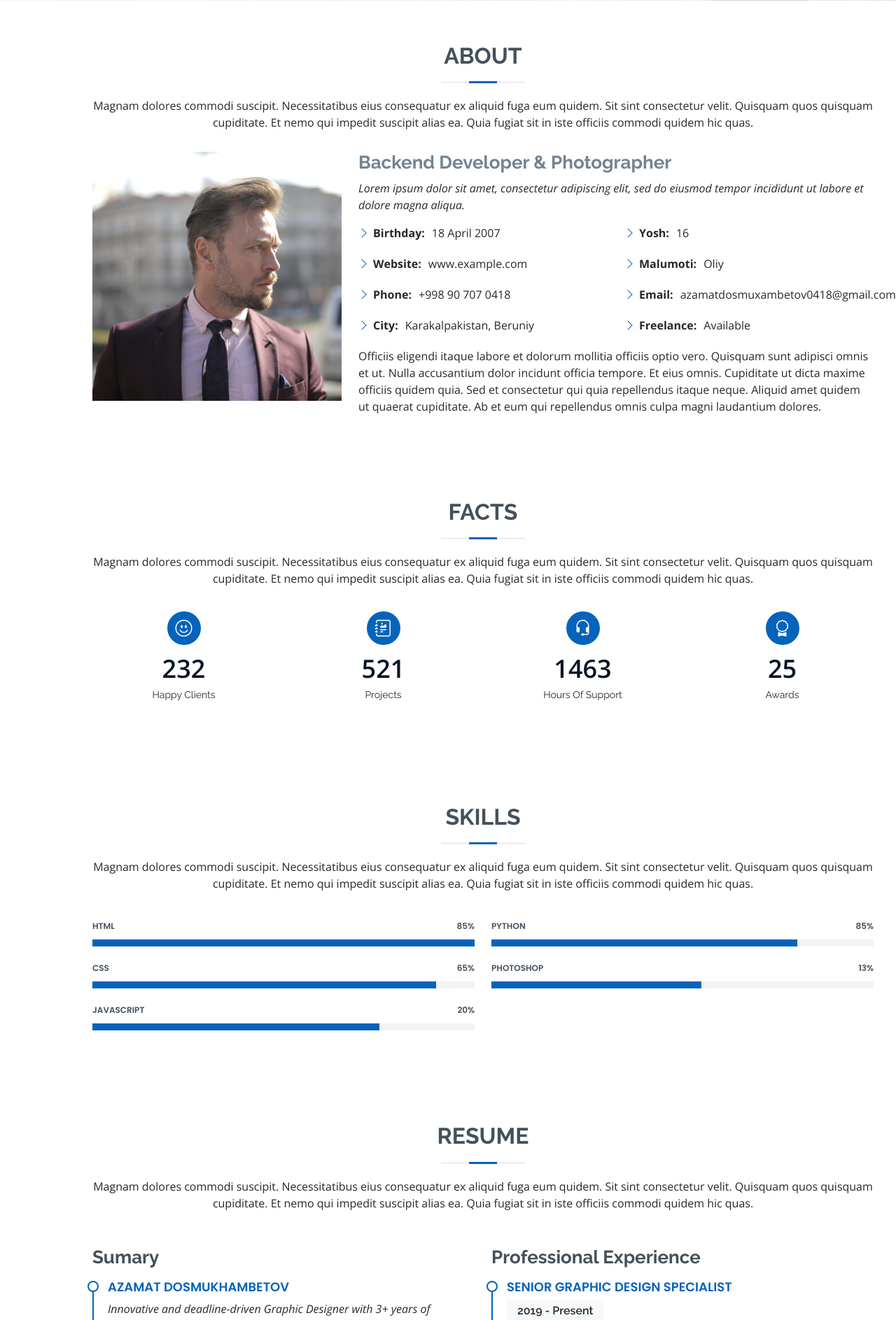
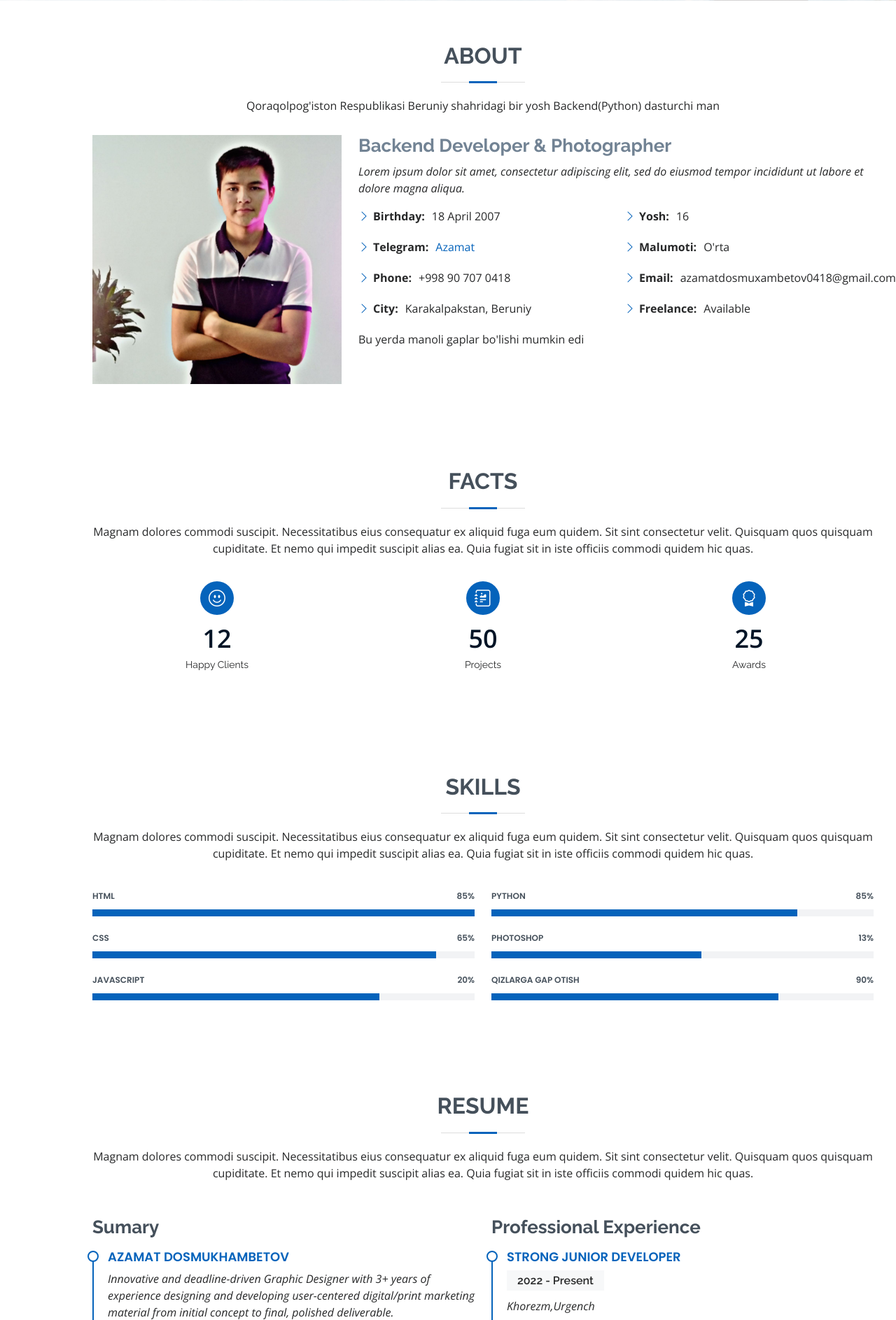
Before and after one commit to azamat684/shaxsiy-sayt, a Django app: page / in a window 1280 px wide. Shown: the part 799-2686 px from the top of the page at 70% size. Run offline with Django 3.2, Linux system fonts and the light colour scheme; some libraries are stand-ins or nearby versions.

Commit message:
fixed: updated

```diff
--- a/core/settings.py
+++ b/core/settings.py
@@ -11,7 +11,7 @@ https://docs.djangoproject.com/en/3.2/ref/settings/
 """
 
 from pathlib import Path
-
+import os
 # Build paths inside the project like this: BASE_DIR / 'subdir'.
 BASE_DIR = Path(__file__).resolve().parent.parent
 
@@ -23,9 +23,9 @@ BASE_DIR = Path(__file__).resolve().parent.parent
 SECRET_KEY = 'django-insecure-dv%8ii&w+fi2l7%cm#jx*al02+r==u)lv4(y*010d8qp1q&n!a'
 
 # SECURITY WARNING: don't run with debug turned on in production!
-DEBUG = False
+DEBUG = True
 
-ALLOWED_HOSTS = ['*']
+ALLOWED_HOSTS = []
 
 
 # Application definition
--- a/core/urls.py
+++ b/core/urls.py
@@ -29,13 +29,13 @@ urlpatterns = [
     path('',include("main.urls"))
 ]
 
-
-urlpatterns += static(
-    settings.MEDIA_URL,
-    document_root=settings.MEDIA_ROOT
-)
-
 urlpatterns += static(
     settings.STATIC_URL,
     document_root=settings.STATICFILES_DIRS
 )
+
+if settings.DEBUG:
+    urlpatterns += static(
+        settings.MEDIA_URL,
+        document_root=settings.MEDIA_ROOT
+    )
--- a/main/urls.py
+++ b/main/urls.py
@@ -1,5 +1,5 @@
 from django.urls import path
-from .views import index,about,contact,hero,resume,services,portfolio
+from .views import index,about,contact,hero,resume,services,portfolio,portfolio_details
 urlpatterns =[
     path('',index,name='index'),
     path('about/',about,name="about"),
@@ -7,5 +7,6 @@ urlpatterns =[
     path('hero/',hero,name="hero"),
     path('resume/',resume,name="resume"),
     path('portfolio/',portfolio,name="portfolio"),
-    path('services/',services,name='services')
+    path('services/',services,name='services'),
+    path('portfolio-details/',portfolio_details,name="portfolio-details")
 ]
--- a/main/views.py
+++ b/main/views.py
@@ -21,3 +21,6 @@ def portfolio(request):
 
 def services(request):
     return render(request,"index.html")
+
+def portfolio_details(request):
+    return render(request,"portfolio-details.html")
--- a/templates/index.html
+++ b/templates/index.html
@@ -63,7 +63,7 @@
   <section id="hero" class="d-flex flex-column justify-content-center">
     <div class="container" data-aos="zoom-in" data-aos-delay="100">
       <h1>Azamat Dosmukhambetov</h1>
-      <p>I'm <span class="typed" data-typed-items="Developer, Freelancer, Photographer"></span></p>
+      <p>I'm <span class="typed" data-typed-items="Developer, Photographer"></span></p>
       <div class="social-links">
         <a href="https://github.com/azamat684" class="github"><i class="bx bxl-github"></i></a>
         <a href="https://facebook.com/azikk_0418" class="facebook"><i class="bx bxl-facebook"></i></a>
@@ -81,12 +81,12 @@
 
         <div class="section-title">
           <h2>About</h2>
-          <p>Magnam dolores commodi suscipit. Necessitatibus eius consequatur ex aliquid fuga eum quidem. Sit sint consectetur velit. Quisquam quos quisquam cupiditate. Et nemo qui impedit suscipit alias ea. Quia fugiat sit in iste officiis commodi quidem hic quas.</p>
+          <p>Qoraqolpog'iston Respublikasi Beruniy shahridagi bir yosh Backend(Python) dasturchi man</p>
         </div>
 
         <div class="row">
           <div class="col-lg-4">
-            <img src="{% static 'assets/img/profile-img.jpg' %}" class="img-fluid" alt="">
+            <img src="{% static 'assets/img/me.jpg' %}" class="img-fluid" alt="">
           </div>
           <div class="col-lg-8 pt-4 pt-lg-0 content">
             <h3>Backend Developer &amp; Photographer</h3>
@@ -98,29 +98,28 @@
               <div class="col-lg-6">
                 <ul>
                   <li><i class="bi bi-chevron-right"></i> <strong>Birthday:</strong> <span>18 April 2007</span></li>
-                  <li><i class="bi bi-chevron-right"></i> <strong>Website:</strong> <span>www.example.com</span></li>
+                  <li><i class="bi bi-chevron-right"></i> <strong>Telegram:</strong> <span><a href="https://t.me/azamatcoders">Azamat</a></span></li>
                   <li><i class="bi bi-chevron-right"></i> <strong>Phone:</strong> <span>+998 90 707 0418</span></li>
-                  <li><i class="bi bi-chevron-right"></i> <strong>City:</strong> <span>Karakalpakistan, Beruniy</span></li>
+                  <li><i class="bi bi-chevron-right"></i> <strong>City:</strong> <span>Karakalpakstan, Beruniy</span></li>
                 </ul>
               </div>
               <div class="col-lg-6">
                 <ul>
                   <li><i class="bi bi-chevron-right"></i> <strong>Yosh:</strong> <span>16</span></li>
-                  <li><i class="bi bi-chevron-right"></i> <strong>Malumoti:</strong> <span>Oliy</span></li>
+                  <li><i class="bi bi-chevron-right"></i> <strong>Malumoti:</strong> <span>O'rta</span></li>
                   <li><i class="bi bi-chevron-right"></i> <strong>Email:</strong> <span>azamatdosmuxambetov0418@gmail.com</span></li>
                   <li><i class="bi bi-chevron-right"></i> <strong>Freelance:</strong> <span>Available</span></li>
                 </ul>
               </div>
             </div>
             <p>
-              Officiis eligendi itaque labore et dolorum mollitia officiis optio vero. Quisquam sunt adipisci omnis et ut. Nulla accusantium dolor incidunt officia tempore. Et eius omnis.
-              Cupiditate ut dicta maxime officiis quidem quia. Sed et consectetur qui quia repellendus itaque neque. Aliquid amet quidem ut quaerat cupiditate. Ab et eum qui repellendus omnis culpa magni laudantium dolores.
+              Bu yerda manoli gaplar bo'lishi mumkin edi
             </p>
           </div>
         </div>
 
       </div>
-    </section><!-- End About Section -->
+    </section><!-- End About Section   -->
 
     <!-- ======= Facts Section ======= -->
     <section id="facts" class="facts">
@@ -133,31 +132,24 @@
 
         <div class="row">
 
-          <div class="col-lg-3 col-md-6">
+          <div class="col-lg-4 col-md-6">
             <div class="count-box">
               <i class="bi bi-emoji-smile"></i>
-              <span data-purecounter-start="0" data-purecounter-end="232" data-purecounter-duration="1" class="purecounter"></span>
+              <span data-purecounter-start="0" data-purecounter-end="12" data-purecounter-duration="1" class="purecounter"></span>
               <p>Happy Clients</p>
             </div>
           </div>
 
-          <div class="col-lg-3 col-md-6 mt-5 mt-md-0">
+          <div class="col-lg-4 col-md-6 mt-5 mt-md-0">
             <div class="count-box">
               <i class="bi bi-journal-richtext"></i>
-              <span data-purecounter-start="0" data-purecounter-end="521" data-purecounter-duration="1" class="purecounter"></span>
+              <span data-purecounter-start="0" data-purecounter-end="50" data-purecounter-duration="1" class="purecounter"></span>
               <p>Projects</p>
             </div>
           </div>
 
-          <div class="col-lg-3 col-md-6 mt-5 mt-lg-0">
-            <div class="count-box">
-              <i class="bi bi-headset"></i>
-              <span data-purecounter-start="0" data-purecounter-end="1463" data-purecounter-duration="1" class="purecounter"></span>
-              <p>Hours Of Support</p>
-            </div>
-          </div>
 
-          <div class="col-lg-3 col-md-6 mt-5 mt-lg-0">
+          <div class="col-lg-4 col-md-6 mt-5 mt-lg-0">
             <div class="count-box">
               <i class="bi bi-award"></i>
               <span data-purecounter-start="0" data-purecounter-end="25" data-purecounter-duration="1" class="purecounter"></span>
@@ -223,6 +215,13 @@
               </div>
             </div>
 
+            <div class="progress">
+              <span class="skill">Qizlarga gap otish <i class="val">90%</i></span>
+              <div class="progress-bar-wrap">
+                <div class="progress-bar" role="progressbar" aria-valuenow="75" aria-valuemin="0" aria-valuemax="100"></div>
+              </div>
+            </div>
+
           </div>
 
         </div>
@@ -255,34 +254,34 @@
             <h3 class="resume-title">Education</h3>
             <div class="resume-item">
               <h4>Yilning eng yaxshi o'quvchisi</h4>
-              <h5>2018 - 2019</h5>
-              <p><em>Rochester Institute of Technology, Rochester, NY</em></p>
-              <p>Qui deserunt veniam. Et sed aliquam labore tempore sed quisquam iusto autem sit. Ea vero voluptatum qui ut dignissimos deleniti nerada porti sand markend</p>
+              <h5>2019 - 2022</h5>
+              <p><em>Beruniy 47-maktab</em></p>
+              <p>Ushbu naminatsiya menga maktab direktori va bir nechta ustozlar tomonidan,bir yoqqadan bosh chiqarib berishdi</p>
             </div>
             <div class="resume-item">
-              <h4>Bachelor of Fine Arts &amp; Graphic Design</h4>
+              <h4>Lorem</h4>
               <h5>2010 - 2014</h5>
-              <p><em>Rochester Institute of Technology, Rochester, NY</em></p>
+              <p><em>Lorem ipsum dolor sit amet.</em></p>
               <p>Quia nobis sequi est occaecati aut. Repudiandae et iusto quae reiciendis et quis Eius vel ratione eius unde vitae rerum voluptates asperiores voluptatem Earum molestiae consequatur neque etlon sader mart dila</p>
             </div>
           </div>
           <div class="col-lg-6">
             <h3 class="resume-title">Professional Experience</h3>
             <div class="resume-item">
-              <h4>Senior graphic design specialist</h4>
-              <h5>2019 - Present</h5>
-              <p><em>Experion, New York, NY </em></p>
+              <h4>Strong Junior Developer</h4>
+              <h5>2022 - Present</h5>
+              <p><em>Khorezm,Urgench </em></p>
               <ul>
-                <li>Lead in the design, development, and implementation of the graphic, layout, and production communication materials</li>
+                <li>Creating projects and deploying it</li>
                 <li>Delegate tasks to the 7 members of the design team and provide counsel on all aspects of the project. </li>
                 <li>Supervise the assessment of all graphic materials in order to ensure quality and accuracy of the design</li>
                 <li>Oversee the efficient use of production project budgets ranging from $2,000 - $25,000</li>
               </ul>
             </div>
             <div class="resume-item">
-              <h4>Graphic design specialist</h4>
-              <h5>2017 - 2018</h5>
-              <p><em>Stepping Stone Advertising, New York, NY</em></p>
+              <h4>The best developer</h4>
+              <h5>2022 - 2023</h5>
+              <p><em>Beruniy/em></p>
               <ul>
                 <li>Developed numerous marketing programs (logos, brochures,infographics, presentations, and advertisements).</li>
                 <li>Managed up to 5 projects or tasks at a given time while under pressure</li>
@@ -326,7 +325,7 @@
                 <p>App</p>
                 <div class="portfolio-links">
                   <a href="{% static 'assets/img/portfolio/portfolio-1.jpg' %}" data-gallery="portfolioGallery" class="portfolio-lightbox" title="App 1"><i class="bx bx-plus"></i></a>
-                  <a href="{% static 'portfolio-details.html' %}" class="portfolio-details-lightbox" data-glightbox="type: external" title="Portfolio Details"><i class="bx bx-link"></i></a>
+                  <a href="{% url 'portfolio-details' %}" class="portfolio-details-lightbox" data-glightbox="type: external" title="Portfolio Details"><i class="bx bx-link"></i></a>
                 </div>
               </div>
             </div>
@@ -340,7 +339,7 @@
                 <p>Web</p>
                 <div class="portfolio-links">
                   <a href="{% static 'assets/img/portfolio/portfolio-2.jpg' %}" data-gallery="portfolioGallery" class="portfolio-lightbox" title="Web 3"><i class="bx bx-plus"></i></a>
-                  <a href="{% static 'portfolio-details.html' %}" class="portfolio-details-lightbox" data-glightbox="type: external" title="Portfolio Details"><i class="bx bx-link"></i></a>
+                  <a href="{% url 'portfolio-details' %}" class="portfolio-details-lightbox" data-glightbox="type: external" title="Portfolio Details"><i class="bx bx-link"></i></a>
                 </div>
               </div>
             </div>
@@ -354,7 +353,7 @@
                 <p>App</p>
                 <div class="portfolio-links">
                   <a href="{% static 'assets/img/portfolio/portfolio-3.jpg' %}" data-gallery="portfolioGallery" class="portfolio-lightbox" title="App 2"><i class="bx bx-plus"></i></a>
-                  <a href="{% static 'portfolio-details.html' %}" class="portfolio-details-lightbox" data-glightbox="type: external" title="Portfolio Details"><i class="bx bx-link"></i></a>
+                  <a href="{% url 'portfolio-details' %}" class="portfolio-details-lightbox" data-glightbox="type: external" title="Portfolio Details"><i class="bx bx-link"></i></a>
                 </div>
               </div>
             </div>
@@ -368,7 +367,7 @@
                 <p>Card</p>
                 <div class="portfolio-links">
                   <a href="{% static 'assets/img/portfolio/portfolio-4.jpg' %}" data-gallery="portfolioGallery" class="portfolio-lightbox" title="Card 2"><i class="bx bx-plus"></i></a>
-                  <a href="{% static 'portfolio-details.html' %}" class="portfolio-details-lightbox" data-glightbox="type: external" title="Portfolio Details"><i class="bx bx-link"></i></a>
+                  <a href="{% url 'portfolio-details' %}" class="portfolio-details-lightbox" data-glightbox="type: external" title="Portfolio Details"><i class="bx bx-link"></i></a>
                 </div>
               </div>
             </div>
@@ -382,7 +381,7 @@
                 <p>Web</p>
                 <div class="portfolio-links">
                   <a href="{% static 'assets/img/portfolio/portfolio-5.jpg' %}" data-gallery="portfolioGallery" class="portfolio-lightbox" title="Web 2"><i class="bx bx-plus"></i></a>
-                  <a href="{% static 'portfolio-details.html' %}" class="portfolio-details-lightbox" data-glightbox="type: external" title="Portfolio Details"><i class="bx bx-link"></i></a>
+                  <a href="{% url 'portfolio-details' %}" class="portfolio-details-lightbox" data-glightbox="type: external" title="Portfolio Details"><i class="bx bx-link"></i></a>
                 </div>
               </div>
             </div>
@@ -396,7 +395,7 @@
                 <p>App</p>
                 <div class="portfolio-links">
                   <a href="{% static 'assets/img/portfolio/portfolio-6.jpg' %}" data-gallery="portfolioGallery" class="portfolio-lightbox" title="App 3"><i class="bx bx-plus"></i></a>
-                  <a href="{% static 'portfolio-details.html' %}" class="portfolio-details-lightbox" data-glightbox="type: external" title="Portfolio Details"><i class="bx bx-link"></i></a>
+                  <a href="{% url 'portfolio-details' %}" class="portfolio-details-lightbox" data-glightbox="type: external" title="Portfolio Details"><i class="bx bx-link"></i></a>
                 </div>
               </div>
             </div>
@@ -410,7 +409,7 @@
                 <p>Card</p>
                 <div class="portfolio-links">
                   <a href="{% static 'assets/img/portfolio/portfolio-7.jpg' %}" data-gallery="portfolioGallery" class="portfolio-lightbox" title="Card 1"><i class="bx bx-plus"></i></a>
-                  <a href="{% static 'portfolio-details.html' %}" class="portfolio-details-lightbox" data-glightbox="type: external" title="Portfolio Details"><i class="bx bx-link"></i></a>
+                  <a href="{% url 'portfolio-details' %}" class="portfolio-details-lightbox" data-glightbox="type: external" title="Portfolio Details"><i class="bx bx-link"></i></a>
                 </div>
               </div>
             </div>
@@ -424,7 +423,7 @@
                 <p>Card</p>
                 <div class="portfolio-links">
                   <a href="{% static 'assets/img/portfolio/portfolio-8.jpg' %}" data-gallery="portfolioGallery" class="portfolio-lightbox" title="Card 3"><i class="bx bx-plus"></i></a>
-                  <a href="{% static 'portfolio-details.html' %}" class="portfolio-details-lightbox" data-glightbox="type: external" title="Portfolio Details"><i class="bx bx-link"></i></a>
+                  <a href="{% url 'portfolio-details' %}" class="portfolio-details-lightbox" data-glightbox="type: external" title="Portfolio Details"><i class="bx bx-link"></i></a>
                 </div>
               </div>
             </div>
@@ -438,7 +437,7 @@
                 <p>Web</p>
                 <div class="portfolio-links">
                   <a href="{% static 'assets/img/portfolio/portfolio-9.jpg' %}" data-gallery="portfolioGallery" class="portfolio-lightbox" title="Web 3"><i class="bx bx-plus"></i></a>
-                  <a href="{% static 'portfolio-details.html' %}" class="portfolio-details-lightbox" data-glightbox="type: external" title="Portfolio Details"><i class="bx bx-link"></i></a>
+                  <a href="{% url 'portfolio-details' %}" class="portfolio-details-lightbox" data-glightbox="type: external" title="Portfolio Details"><i class="bx bx-link"></i></a>
                 </div>
               </div>
             </div>
--- a/templates/portfolio-details.html
+++ b/templates/portfolio-details.html
@@ -1,5 +1,8 @@
+{% extends 'index.html' %}
+
 {% load static %}
-<!DOCTYPE>
+
+<!DOCTYPE html>
 <html>
 <head>
   <meta charset="utf-8">
```
Also changed, not shown: static/assets/img/me.jpg (added).
